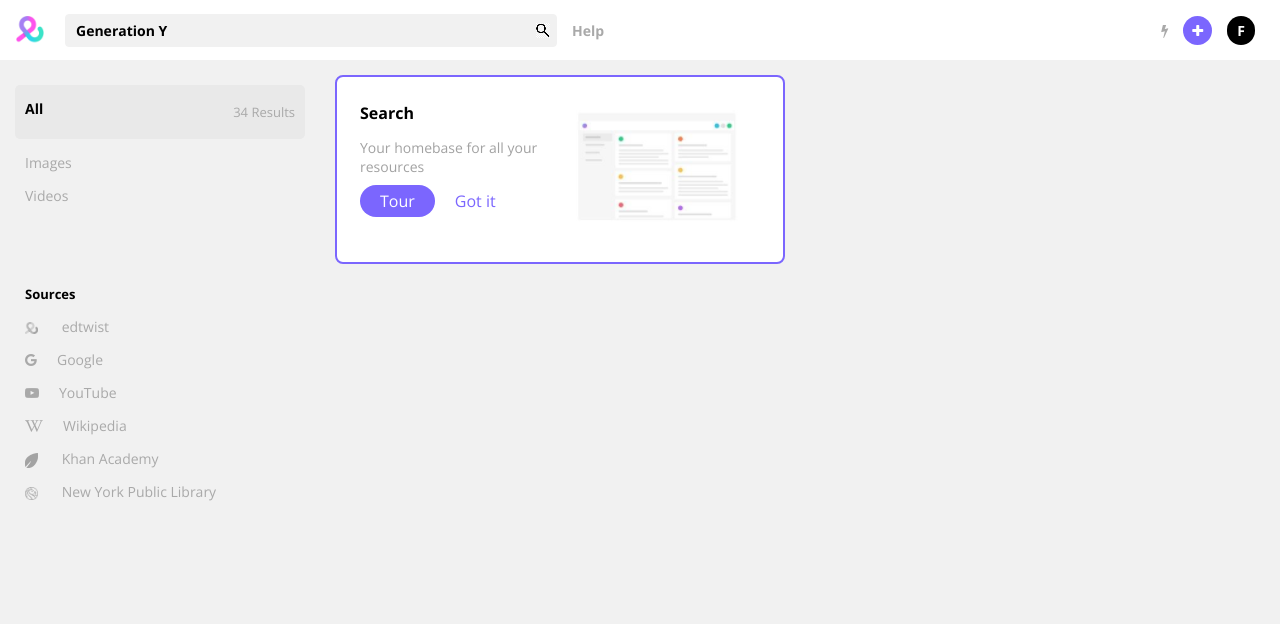
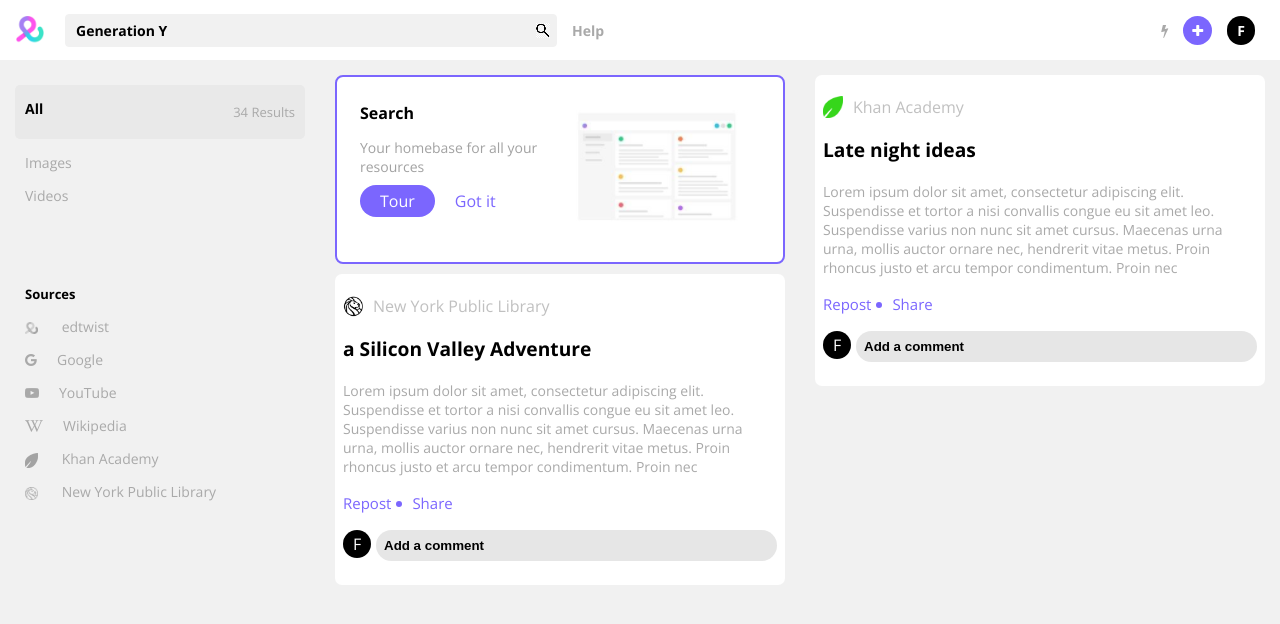
Before and after one commit to echilaka1/cline, a React (Create React App) app: page /Dashboard in a window 1280 px wide. Shown: the top 624 px of the page. Built offline with nearby package versions, Linux system fonts and the light colour scheme.

Commit message:
added card

```diff
--- /dev/null
+++ b/src/components/Dashboard/card.jsx
@@ -0,0 +1,44 @@
+import React from "react";
+
+function Card({ Logo, Title, media, subTitle }) {
+  return (
+    <>
+      <div className="card-main">
+        <label className="title-top-description">
+          <img src={Logo} alt="logo" className="logo" />
+          <span className="logo-title">{Title}</span>
+        </label>
+        {media && (
+          <img src={media} alt="media-content" className="media-content" />
+        )}
+
+        <div className="main-card-body">
+          <p className="title-label">{subTitle}</p>
+          <p className="p2">
+            Lorem ipsum dolor sit amet, consectetur adipiscing elit. Suspendisse
+            et tortor a nisi convallis congue eu sit amet leo. Suspendisse
+            varius non nunc sit amet cursus. Maecenas urna urna, mollis auctor
+            ornare nec, hendrerit vitae metus. Proin rhoncus justo et arcu
+            tempor condimentum. Proin nec
+          </p>
+          <p className="btn-hooper">
+            <span className="tablet subway-item">Repost</span>
+            <span className="tablet margin-tab">Share</span>
+          </p>
+          <p className="text-input">
+            <label className="input-flex-main">
+              <div className="abbrev">F</div>
+              <input
+                type="text"
+                className="search"
+                placeholder="Add a comment"
+              />
+            </label>
+          </p>
+        </div>
+      </div>
+    </>
+  );
+}
+
+export default Card;
--- a/src/components/Dashboard/content.jsx
+++ b/src/components/Dashboard/content.jsx
@@ -1,51 +1,17 @@
 import React from "react";
 import "./index.css";
-import khan from "./path8434.png";
-import newyork from "./path858.png";
-import edtwist from "./g875.png";
+import khancolor from "./path843.png";
+import newyorkco from "./image834.png";
 import wireframe from "./eddddd.PNG";
+import Card from "./card";
+import Sidebar from "./sidebar";
 
 export class BodyComponent extends React.Component {
   render() {
     return (
       <div className="row">
         <div className="col-3 col-s-4">
-          <div className="clear-float">
-            <span className="text-left">
-              <h1 className="h1">All</h1>
-            </span>
-            <div>
-              <span className="text-right">
-                <p className="p">34 Results</p>
-              </span>
-            </div>
-          </div>
-          <div className="padded">
-            <p className="p2">Images</p>
-            <p className="p2">Videos</p>
-          </div>
-
-          <div className="padded up">
-            <h1 className="h12">Sources</h1>
-            <p className="p2">
-              <img src={edtwist} alt="khan logo" /> edtwist
-            </p>
-            <p className="p2">
-              <i className="fa fa-google"></i>Google
-            </p>
-            <p className="p2">
-              <i className="fa fa-youtube-play"></i>YouTube
-            </p>
-            <p className="p2">
-              <i className="fa fa-wikipedia-w"></i>Wikipedia
-            </p>
-            <p className="p2">
-              <img src={khan} alt="khan logo" /> Khan Academy
-            </p>
-            <p className="p2">
-              <img src={newyork} alt="khan logo" /> New York Public Library
-            </p>
-          </div>
+          <Sidebar />
         </div>
         <div className="col-ran col-s-4">
           <div className="search-bg">
@@ -53,15 +19,30 @@ export class BodyComponent extends React.Component {
               <div className="col-6 col-s-12">
                 <h1 class="h1">Search</h1>
                 <p className="p2">Your homebase for all your resources</p>
-                <a href="#" className="btn-class">Tour</a><a href="#" className="btn-class-two">Got it</a>
+                <a href="#" className="btn-class">
+                  Tour
+                </a>
+                <a href="#" className="btn-class-two">
+                  Got it
+                </a>
               </div>
               <div className="col-6 col-s-12">
                 <img src={wireframe} alt="UI wireframe" />
               </div>
             </div>
           </div>
+          <Card
+            Logo={newyorkco}
+            Title="New York Public Library"
+            subTitle="a Silicon Valley Adventure"
+          />
         </div>
         <div className="col-ran col-s-4">
+          <Card
+            Logo={khancolor}
+            Title="Khan Academy"
+            subTitle="Late night ideas"
+          />
         </div>
       </div>
     );
--- a/src/components/Dashboard/index.css
+++ b/src/components/Dashboard/index.css
@@ -175,6 +175,7 @@ input::-webkit-input-placeholder {
   border: 2px solid #7b66fe;
   border-radius: 8px;
   padding: 15px 8px;
+  margin-bottom: 10px;
 }
 
 @media only screen and (max-width: 1024px) {
@@ -203,3 +204,85 @@ input::-webkit-input-placeholder {
 .btn-class-two {
   color: #7b66fe;
 }
+
+.title-top-description {
+  display: flex;
+  align-items: center;
+  line-height: 3rem;
+}
+
+.logo {
+  width: 20px;
+}
+.media-content {
+  width: 100%;
+  height: 200px;
+  object-fit: cover;
+  margin: 5px 0px;
+}
+
+.logo-title {
+  margin: 0px 10px;
+  color: #6e6e6e6e;
+}
+
+.card-main {
+  padding: 1rem;
+  background: #fff;
+  border-radius: 7px;
+  padding: 0.5rem;
+}
+
+.title-label {
+  font-weight: 600;
+  font-size: 1.2rem;
+  margin-top: 5px;
+}
+
+.tablet {
+  font-size: 15px;
+  color: #7b66fe;
+}
+
+.subway-item::after {
+  content: "";
+  display: inline-block;
+  width: 6px;
+  height: 6px;
+  margin: 2px 5px;
+  border-radius: 7.5px;
+  background-color: #7b66fe;
+}
+
+.margin-tab {
+  margin-left: 5px;
+}
+
+.abbrev {
+  background: black;
+  color: #fff;
+  font-weight: 400;
+  padding: 5px 10px;
+  border-radius: 50px;
+  width: 28px;
+  height: 28px;
+  text-align: center;
+  display: flex;
+  justify-content: center;
+  align-items: center;
+  margin-right: 5px;
+}
+
+.input-flex-main {
+  display: flex;
+  width: 100%;
+}
+.search {
+  width: inherit;
+  border: none;
+  background: #e6e6e6;
+  color: #a9a9a9 !important;
+  border-radius: 30px;
+  padding: 8px;
+  outline: none;
+}
--- /dev/null
+++ b/src/components/Dashboard/sidebar.jsx
@@ -0,0 +1,48 @@
+import React from "react";
+import khan from "./path8434.png";
+import newyork from "./path858.png";
+import edtwist from "./g875.png";
+
+function SideBar() {
+  return (
+    <>
+      <div className="clear-float">
+        <span className="text-left">
+          <h1 className="h1">All</h1>
+        </span>
+        <div>
+          <span className="text-right">
+            <p className="p">34 Results</p>
+          </span>
+        </div>
+      </div>
+      <div className="padded">
+        <p className="p2">Images</p>
+        <p className="p2">Videos</p>
+      </div>
+
+      <div className="padded up">
+        <h1 className="h12">Sources</h1>
+        <p className="p2">
+          <img src={edtwist} alt="khan logo" /> edtwist
+        </p>
+        <p className="p2">
+          <i className="fa fa-google"></i>Google
+        </p>
+        <p className="p2">
+          <i className="fa fa-youtube-play"></i>YouTube
+        </p>
+        <p className="p2">
+          <i className="fa fa-wikipedia-w"></i>Wikipedia
+        </p>
+        <p className="p2">
+          <img src={khan} alt="khan logo" /> Khan Academy
+        </p>
+        <p className="p2">
+          <img src={newyork} alt="khan logo" /> New York Public Library
+        </p>
+      </div>
+    </>
+  );
+}
+export default SideBar;
```
Also changed, not shown: 1 other file (tests, documents, lock files or other folders).
